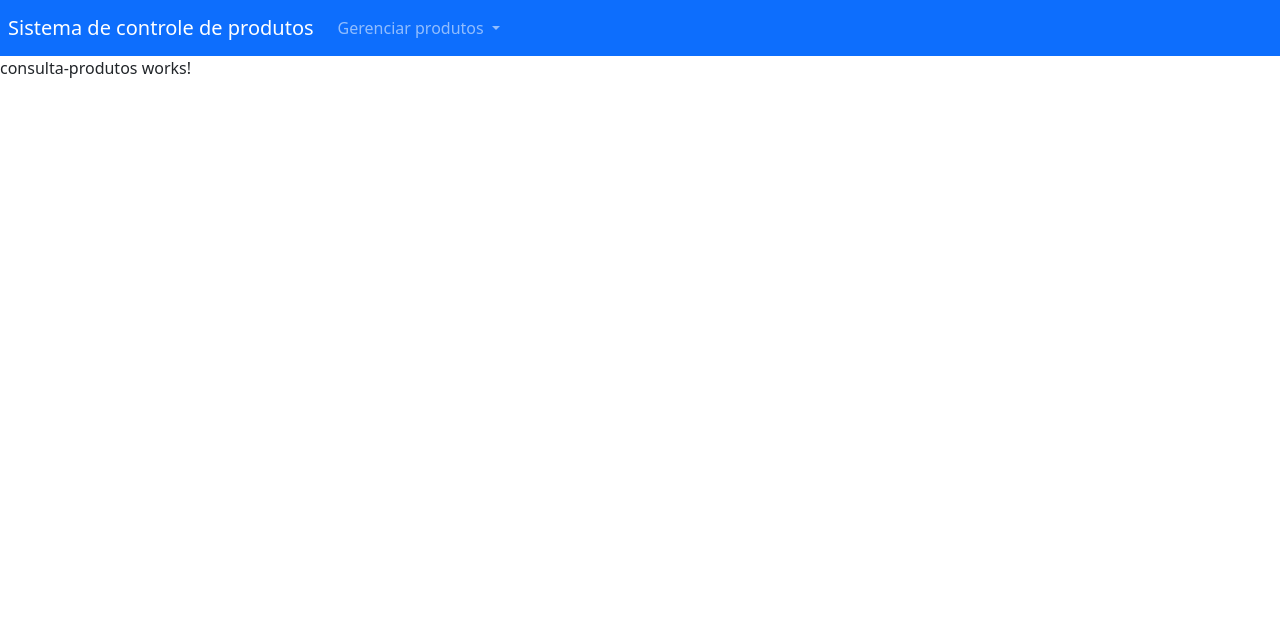
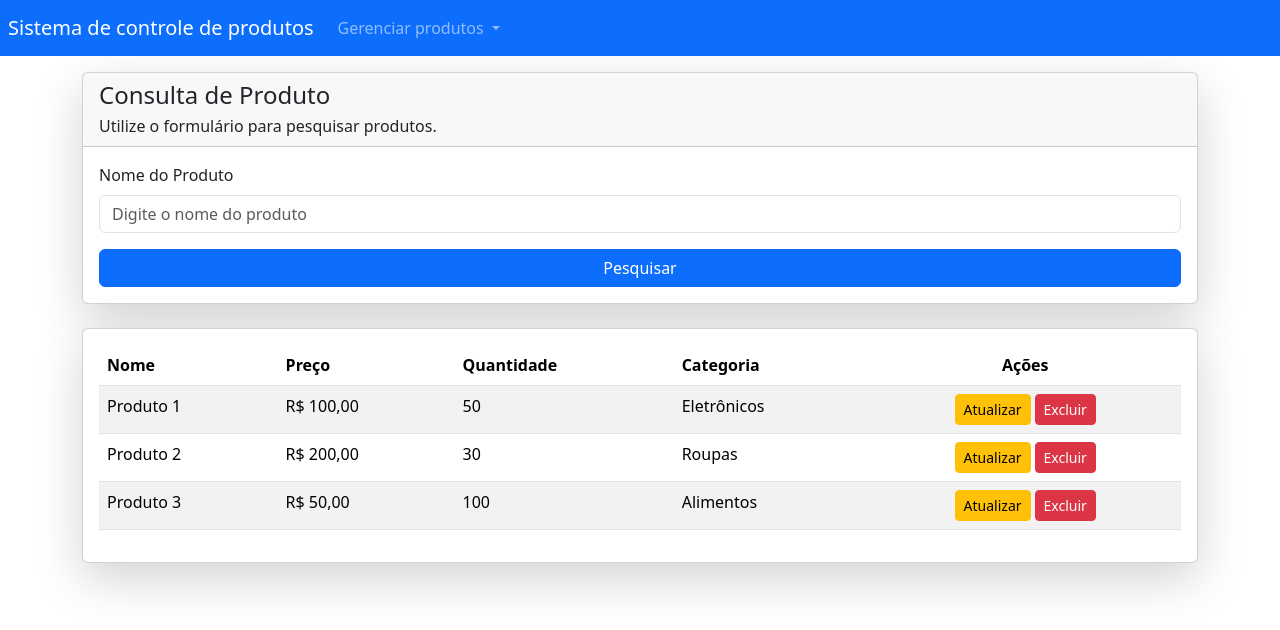
Before and after one commit to samuelmsilva2v/webProdutos, an Angular app: page /pages/consulta-produtos in a window 1280 px wide. Shown: the top 630 px of the page. Built offline with nearby package versions, Linux system fonts and the light colour scheme.

Commit message:
edicao, consulta produtos html

```diff
--- a/src/app/components/pages/consulta-produtos/consulta-produtos.component.html
+++ b/src/app/components/pages/consulta-produtos/consulta-produtos.component.html
@@ -1 +1,77 @@
-<p>consulta-produtos works!</p>
+<div class="container mt-3">
+    <div class="row justify-content-center">
+        <div class="col-md-12">
+            <div class="card shadow-lg">
+                <div class="card-header">
+                    <h4 class="card-title">Consulta de Produto</h4>
+                    <p class="card-subtitle">Utilize o formulário
+                        para pesquisar produtos.</p>
+                </div>
+                <div class="card-body">
+                    <form>
+                        <div class="mb-3">
+                            <label for="nomeProduto" class="form-label">Nome do Produto</label>
+                            <input type="text" class="form-control" id="nomeProduto"
+                                placeholder="Digite o nome do produto">
+                        </div>
+                        <button type="submit" class="btn btn-primary w-100">
+                            Pesquisar</button>
+                    </form>
+                </div>
+            </div>
+
+            <!-- Tabela de Produtos -->
+            <div class="card mt-4 shadow-lg">
+                <div class="card-body">
+                    <table class="table table-striped">
+                        <thead>
+                            <tr>
+                                <th scope="col">Nome</th>
+                                <th scope="col">Preço</th>
+                                <th scope="col">Quantidade</th>
+                                <th scope="col">Categoria</th>
+                                <th scope="col" class="text-center">Ações</th>
+                            </tr>
+                        </thead>
+                        <tbody>
+                            <tr>
+                                <td>Produto 1</td>
+                                <td>R$ 100,00</td>
+                                <td>50</td>
+                                <td>Eletrônicos</td>
+                                <td class="text-center">
+                                    <button class="btn btn-warning btn-sm me-1">
+                                        Atualizar</button>
+                                    <button class="btn btn-danger btn-sm">
+                                        Excluir</button>
+                                </td>
+                            </tr>
+                            <tr>
+                                <td>Produto 2</td>
+                                <td>R$ 200,00</td>
+                                <td>30</td>
+                                <td>Roupas</td>
+                                <td class="text-center">
+                                    <button class="btn btn-warning btn-sm me-1">
+                                        Atualizar</button>
+                                    <button class="btn btn-danger btn-sm">
+                                        Excluir</button>
+                                </td>
+                            </tr>
+                            <tr>
+                                <td>Produto 3</td>
+                                <td>R$ 50,00</td>
+                                <td>100</td>
+                                <td>Alimentos</td>
+                                <td class="text-center">
+                                    <button class="btn btn-warning btn-sm me-1">
+                                        Atualizar</button>
+                                    <button class="btn btn-danger btn-sm">
+                                        Excluir</button>
+                                </td>
+                            </tr>
+                        </tbody>
+                    </table>
+                </div>
+            </div>
+        </div>
--- a/src/app/components/pages/edicao-produtos/edicao-produtos.component.html
+++ b/src/app/components/pages/edicao-produtos/edicao-produtos.component.html
@@ -1 +1,55 @@
-<p>edicao-produtos works!</p>
+<div class="container mt-3">
+    <div class="row justify-content-center">
+        <div class="col-md-12">
+            <div class="card shadow-lg">
+                <div class="card-header">
+                    <h4 class="card-title">Edição de Produto</h4>
+                    <p class="card-subtitle">Utilize o formulário
+                        para modificar os dados do produto.</p>
+                </div>
+                <div class="card-body">
+                    <form>
+                        <div class="mb-3">
+                            <label for="nome" class="form-label">
+                                Nome do Produto</label>
+                            <input type="text" class="form-control" id="nome" placeholder="Digite o nome do produto"
+                                required>
+                        </div>
+
+                        <div class="mb-3">
+                            <label for="preco" class="form-label">Preço</label>
+                            <input type="number" class="form-control" id="preco" placeholder="Digite o preço do produto"
+                                required>
+                        </div>
+
+                        <div class="mb-3">
+                            <label for="quantidade" class="form-label">
+                                Quantidade</label>
+                            <input type="number" class="form-control" id="quantidade"
+                                placeholder="Digite a quantidade do produto" required>
+                        </div>
+
+                        <div class="mb-3">
+                            <label for="categoria" class="form-label">
+                                Categoria</label>
+                            <select class="form-select" id="categoria" required>
+                                <option value="" disabled selected>
+                                    Selecione a categoria</option>
+                                <option value="eletronicos">Eletrônicos</option>
+                                <option value="moveis">Móveis</option>
+                                <option value="roupas">Roupas</option>
+                                <option value="alimentos">Alimentos</option>
+                            </select>
+                        </div>
+
+                        <div class="mb-3">
+                            <button type="submit" class="btn btn-warning w-100">
+                                Salvar Alterações
+                            </button>
+                        </div>
+                    </form>
+                </div>
+            </div>
+        </div>
+    </div>
+</div>
```
